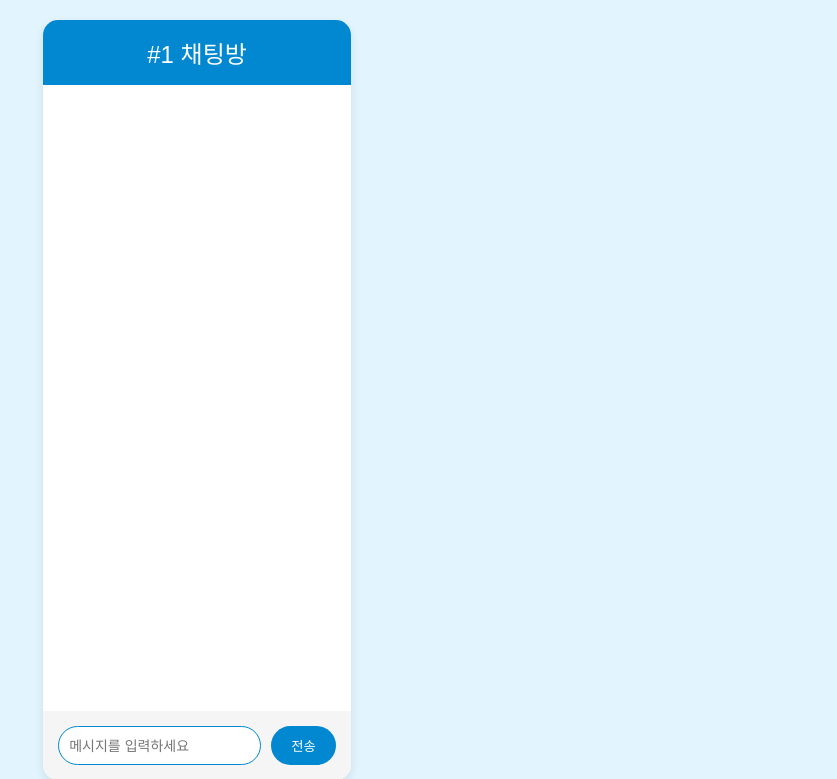
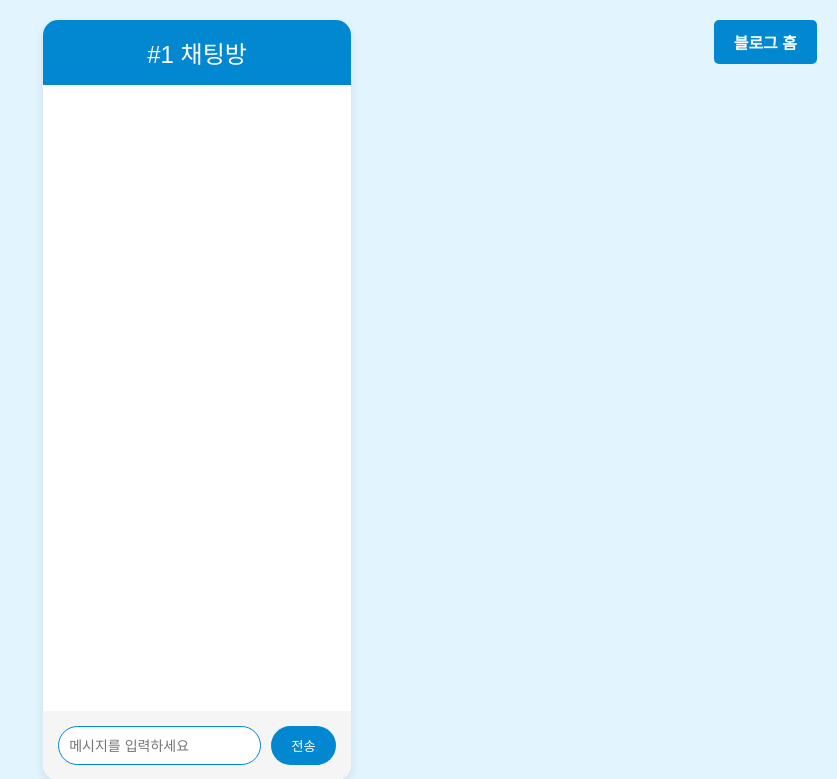
Before and after one commit to beebe0mg/python_blog, a Flask app: page /chat/1 in a window 1280 px wide. Shown: the top 779 px of the page, without its empty margins (443-1280 px from the left). Run offline with Flask 3, Linux system fonts and the light colour scheme; a user stored in the database is signed in; some libraries are stand-ins or nearby versions; some web fonts are replaced.

Commit message:
✨ [design] : 자그마한 css 수정

```diff
--- a/static/css/chat_room.css
+++ b/static/css/chat_room.css
@@ -57,7 +57,6 @@ body {
     padding: 10px; /* 패딩 조정 */
     border-radius: 15px; /* 모서리 둥글게 */
     max-width: 70%; /* 최대 너비 설정 */
-    margin-bottom: 10px; /* 메시지 간격 */
 }
 
 .message.sent {
@@ -115,3 +114,20 @@ body {
    color:#0288d1; /* 사용자 이름 색상 설정 */
    font-weight:bold; /* 사용자 이름 굵게 설정 */
 }
+.home-button {
+    position: fixed;
+    top: 20px;
+    right: 20px;
+    padding: 10px 20px;
+    background-color: #0288d1;
+    color: white;
+    text-decoration: none;
+    border-radius: 5px;
+    font-weight: bold;
+    transition: background-color 0.3s;
+    z-index: 1000;
+}
+
+.home-button:hover {
+    background-color: #01579b;
+}
--- a/templates/chat_room.html
+++ b/templates/chat_room.html
@@ -24,6 +24,8 @@
             <button id="send-button" onclick="sendMessage()">전송</button>
         </div>
     </div>
+
+    <a href="{{ url_for('bloghome') }}" class="home-button">블로그 홈</a>
 
     <script>
         var socket = io();
```
Also changed, not shown: app.py (line endings or trailing spaces), instance/site.db, uploads/arrow.png (added).
